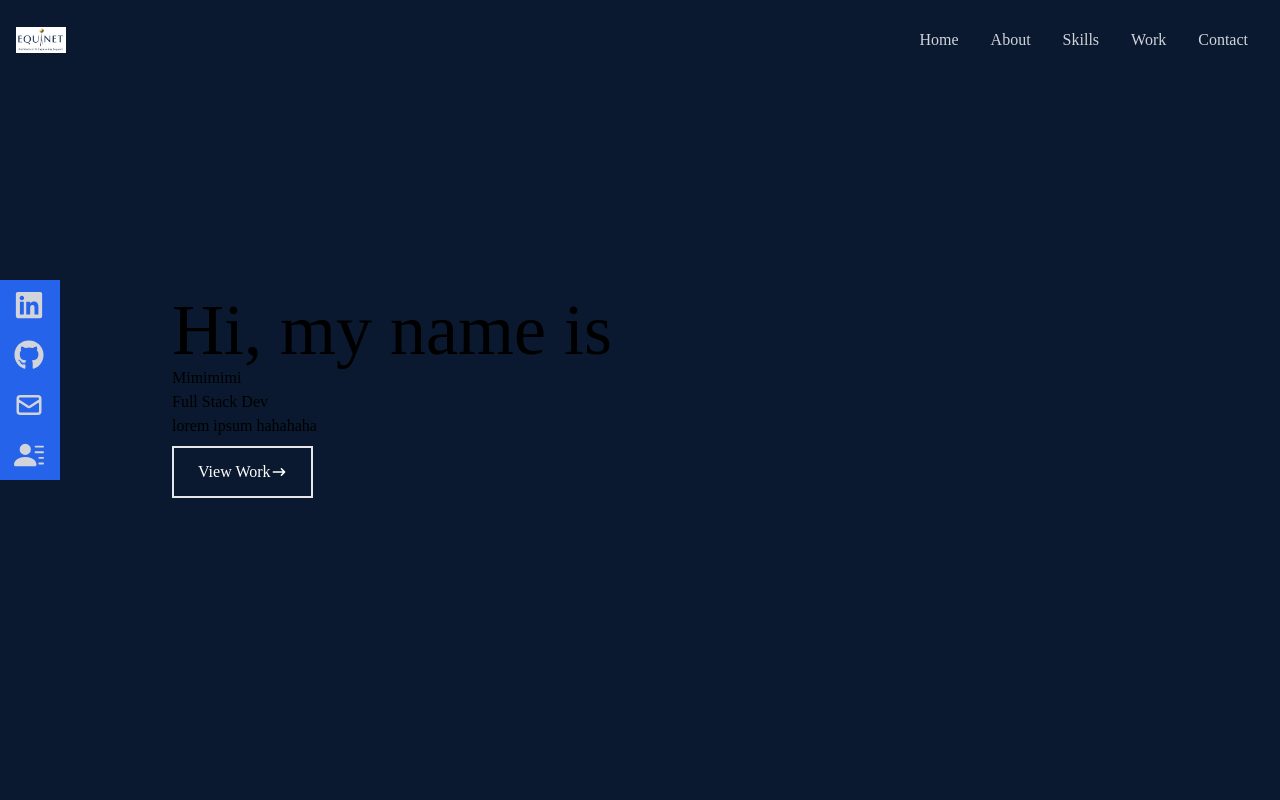
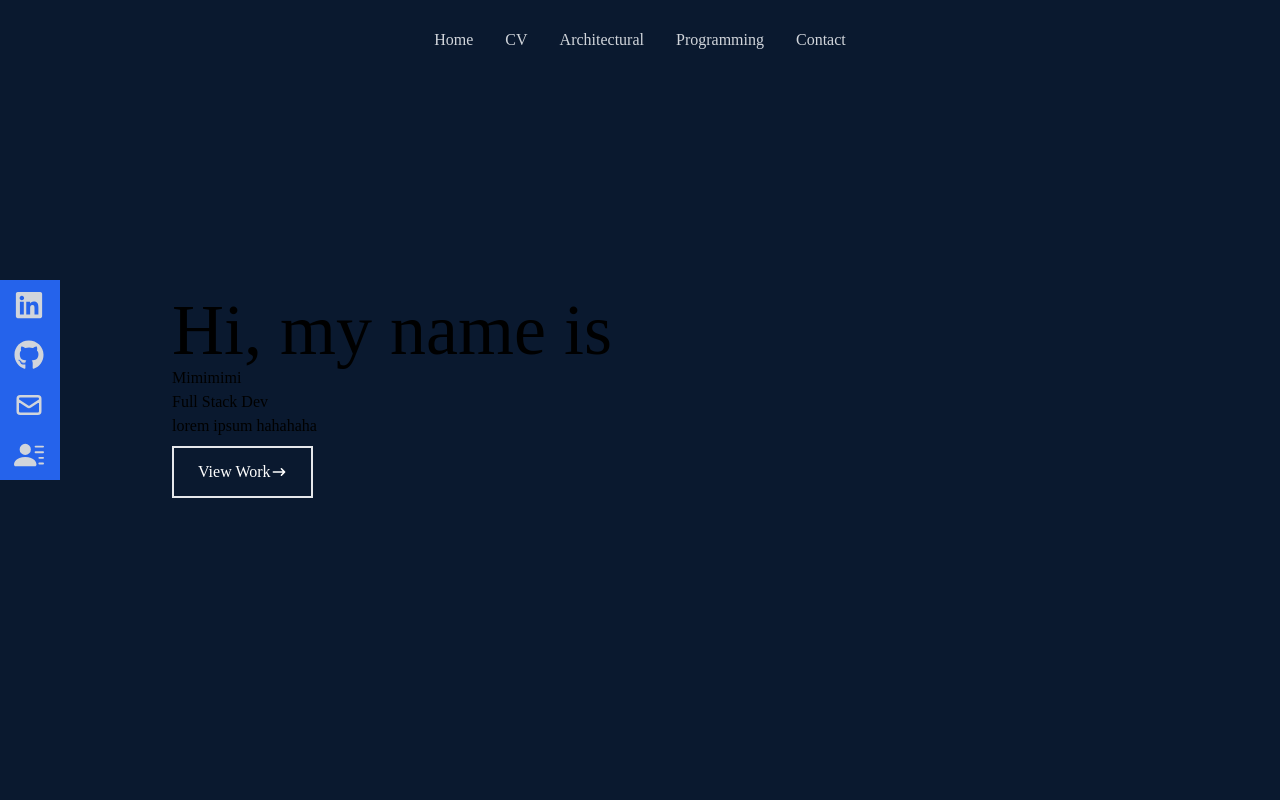
Before and after one commit to Mabsky05/portfolio_react, a React (Create React App) app: page / in a window 1280 px wide. Shown: the top 800 px of the page. Built offline with nearby package versions, Linux system fonts and the light colour scheme.

Commit message:
base frame done

```diff
--- a/package.json
+++ b/package.json
@@ -11,6 +11,8 @@
     "react": "^18.0.0",
     "react-dom": "^18.0.0",
     "react-icons": "^4.3.1",
+    "react-router": "^6.3.0",
+    "react-router-dom": "^6.3.0",
     "react-scripts": "5.0.1",
     "web-vitals": "^2.1.4"
   },
--- a/src/App.js
+++ b/src/App.js
@@ -1,21 +1,27 @@
+import { BrowserRouter as Router, Routes, Route } from 'react-router-dom';
+
 import Navbar from "./components/Navbar";
 import Home from "./components/Home"
-import About from "./components/About";
-import Skills from "./components/Skills";
-import Work from "./components/Work";
+import CV from "./components/CV";
+import Code from "./components/Code";
+import Design from "./components/Design";
 import Contact from "./components/Contact";
 
 
 function App() {
   return (
-    <div>
+    <Router>
       <Navbar/>
-      <Home/>
-      <About/>
-      <Skills/>
-      <Work/>
-      <Contact />
-    </div>
+        <Routes>
+          <Route path="/"
+          element={<Home />}
+          />
+          {/* <About/>
+          <Skills/>
+          <Work/>
+          <Contact /> */}
+        </Routes>
+    </Router>
 
   );
 }
--- a/src/components/About.js
+++ b/src/components/CV.js
@@ -1,6 +1,6 @@
 import React from 'react'
 
-const About = () => {
+const CV = () => {
   return (
     <div name='about' className='w-full h-screen bg-[#0a192f] text-gray-300'>
         <div className='flex flex-col justify-center items-center w-full h-full'>
@@ -32,4 +32,4 @@ const About = () => {
   )
 }
 
-export default About
+export default CV
--- a/src/components/Skills.js
+++ b/src/components/Code.js
@@ -1,7 +1,7 @@
 import React from 'react'
 // import image_name from '../assets/image_name.jpg'
 
-const Skills = () => {
+const Code = () => {
   return (
     <div name='skills' className='w-full h-screen bg-[#0a192f] text-gray-300'>
       {/* Container */}
@@ -43,4 +43,4 @@ const Skills = () => {
   )
 }
 
-export default Skills
+export default Code
--- a/src/components/Contact.js
+++ b/src/components/Contact.js
@@ -1,4 +1,5 @@
 import React from 'react'
+import { Link } from 'react-router'
 
 const Contact = () => {
   return (
--- a/src/components/Work.js
+++ b/src/components/Design.js
@@ -1,7 +1,7 @@
 import React from 'react'
 import Logo from '../assets/logo.jpg'
 
-const Work = () => {
+const Design = () => {
   return (
     <div name='work' className='w-full md:h-screen text-gray-300 bg-[#0a192f]'>
         <div className='max-w-[1000px] mx-auto p-4 flex flex-col justify-center w-full h-full'>
@@ -69,4 +69,4 @@ const Work = () => {
   )
 }
 
-export default Work
+export default Design
--- a/src/components/Navbar.js
+++ b/src/components/Navbar.js
@@ -1,6 +1,9 @@
 import React, {state, useState} from 'react'
+
 import {FaBars, FaTimes, FaGithub, FaLinkedin} from 'react-icons/fa'
 import {HiOutlineMail} from 'react-icons/hi'
+
+import { Link } from 'react-router'
 import {BsFillPersonLinesFill} from 'react-icons/bs'
 import Logo from '../assets/logo.jpg'
 
@@ -8,25 +11,17 @@ const Navbar = () => {
     const[nav, setNav] = useState(false)
     const handleClick = () => setNav(!nav)
 
-
-
   return (
-    <div className='fixed w-full h-[80px] flex justify-between items-center px-4 bg-[#0a192f]
+    <div className='fixed w-full h-[80px] flex justify-center items-center px-4 bg-[#0a192f]
     text-gray-300'>
-        <div>
-            <img src={Logo} alt="Logo Image" style={{width:'50px'}} />
-        </div>
-
         {/* menu */}
-
             <ul className='hidden md:flex'>
-                <li>Home</li>
-                <li>About</li>
-                <li>Skills</li>
-                <li>Work</li>
+                <li><button>Home</button></li>
+                <li>CV</li>
+                <li>Architectural</li>
+                <li>Programming</li>
                 <li>Contact</li>
             </ul>
-
 
         {/*Hamburger*/}
         <div onClick={handleClick} className='md:hidden z-10'>
@@ -36,9 +31,9 @@ const Navbar = () => {
         {/* Mobile Menu */}
             <ul className={!nav ? 'hidden' : 'absolute top-0 left-0 w-full h-screen bg-[#0a192f] flex flex-col justify-center items-center'}>
                 <li classname='py-6 text-4xl'>Home</li>
-                <li classname='py-6 text-4xl'>About</li>
-                <li classname='py-6 text-4xl'>Skills</li>
-                <li classname='py-6 text-4xl'>Work</li>
+                <li classname='py-6 text-4xl'>CV</li>
+                <li classname='py-6 text-4xl'>Architectural</li>
+                <li classname='py-6 text-4xl'>Programming</li>
                 <li classname='py-6 text-4xl'>Contact</li>
             </ul>
 
--- a/src/index.css
+++ b/src/index.css
@@ -2,11 +2,17 @@
 @tailwind components;
 @tailwind utilities;
 
-@import url('https://fonts.googleapis.com/css2?family=Poppins:wght@400;500;600;700;800&family=Special+Elite&display=swap');
+/* @import url('https://fonts.googleapis.com/css2?family=Noto+Sans&family=Poppins:wght@400;500;600;700;800&family=Special+Elite&display=swap'); */
+
+/* @import url("https://fonts.googleapis.com/css2?family=Expletus+Sans&display=swap"); */
+
+
+@import url("https://fonts.googleapis.com/css2?family=Expletus+Sans&family=Merriweather&display=swap");
+
 
 @layer base {
     body {
-        @apply font-[Poppins];
+        @apply font-[Merriweather];
     }
     li {
         @apply px-4;
```
Also changed, not shown: 1 other file (tests, documents, lock files or other folders).
